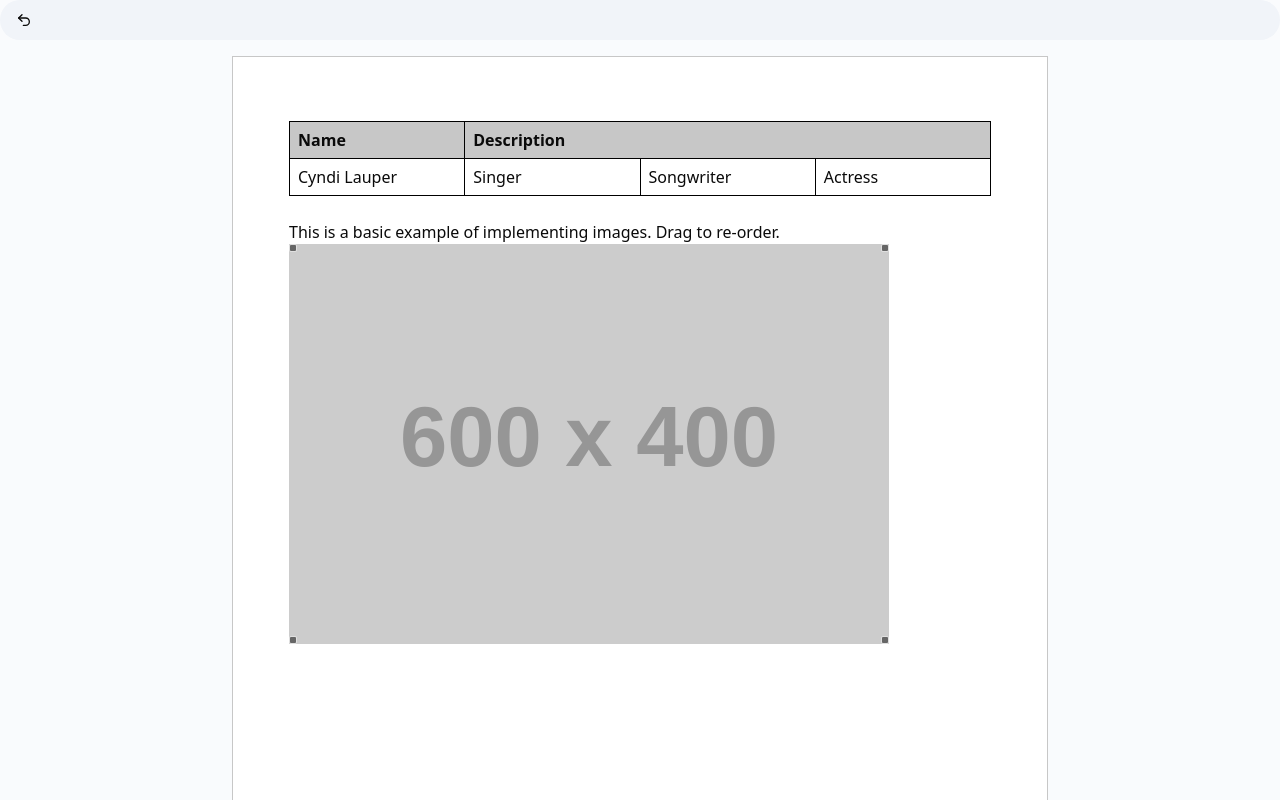
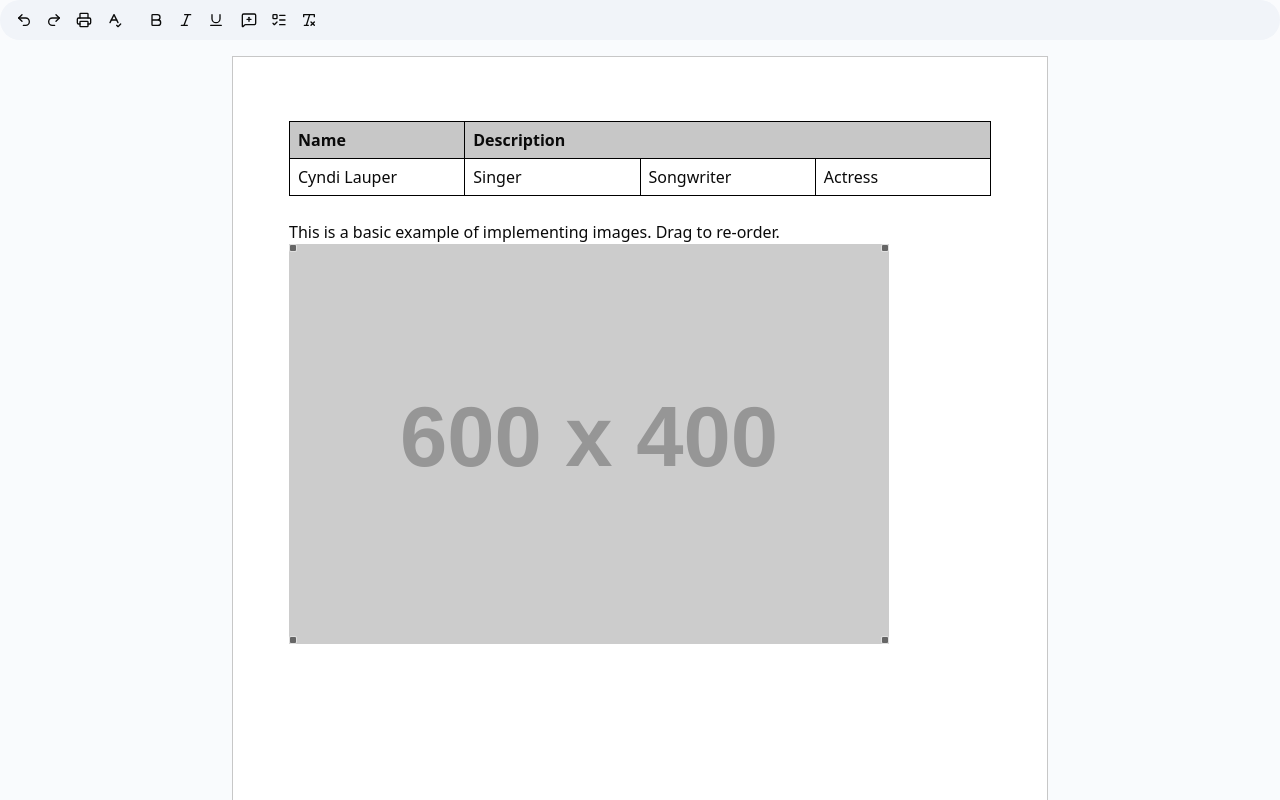
Before and after one commit to DrakeGoCoding/google-docs-clone, a Next.js app: page /documents/1 in a window 1280 px wide. Shown: the top 800 px of the page. Built offline with nearby package versions, Linux system fonts and the light colour scheme.

Commit message:
complete editor tools

```diff
--- a/src/app/documents/[documentId]/toolbar.tsx
+++ b/src/app/documents/[documentId]/toolbar.tsx
@@ -1,7 +1,20 @@
 'use client';
 
-import { LucideIcon, Undo2Icon } from 'lucide-react';
+import {
+	BoldIcon,
+	ItalicIcon,
+	ListTodoIcon,
+	LucideIcon,
+	MessageSquarePlusIcon,
+	PrinterIcon,
+	Redo2Icon,
+	RemoveFormattingIcon,
+	SpellCheckIcon,
+	UnderlineIcon,
+	Undo2Icon,
+} from 'lucide-react';
 
+import { Separator } from '@/components/ui/separator';
 import { cn } from '@/lib/utils';
 import useEditorStore from '@/store/use-editor-store';
 
@@ -14,7 +27,7 @@ function ToolbarButton({ onClick, isActive, icon: Icon }: ToolbarButtonProps) {
   return (
     <button
       className={cn(
-        'text-sm h-7 min-w-7 flex items-center justify-center rounded-sm hover:bg-neutral-200/80',
+        'text-sm h-7 min-w-7 flex items-center justify-center rounded-sm hover:bg-neutral-200/80 cursor-pointer',
         isActive && 'bg-neutral-200/80'
       )}
       onClick={onClick}
@@ -37,7 +50,67 @@ function Toolbar() {
       {
         label: 'Undo',
         icon: Undo2Icon,
-        onClick: () => editor?.commands.undo(),
+        onClick: () => editor?.chain().focus().undo().run(),
+      },
+      {
+        label: 'Redo',
+        icon: Redo2Icon,
+        onClick: () => editor?.chain().focus().redo().run(),
+      },
+      {
+        label: 'Print',
+        icon: PrinterIcon,
+        onClick: () => window.print(),
+      },
+      {
+        label: 'Spell Check',
+        icon: SpellCheckIcon,
+        onClick: () => {
+          const current = editor?.view.dom.getAttribute('spellcheck');
+          editor?.view.dom.setAttribute(
+            'spellcheck',
+            current === 'true' ? 'false' : 'true'
+          );
+        },
+      },
+    ],
+    [
+      {
+        label: 'Bold',
+        icon: BoldIcon,
+        isActive: editor?.isActive('bold'),
+        onClick: () => editor?.chain().focus().toggleBold().run(),
+      },
+      {
+        label: 'Italic',
+        icon: ItalicIcon,
+        isActive: editor?.isActive('italic'),
+        onClick: () => editor?.chain().focus().toggleItalic().run(),
+      },
+      {
+        label: 'Underline',
+        icon: UnderlineIcon,
+        isActive: editor?.isActive('underline'),
+        onClick: () => editor?.chain().focus().toggleUnderline().run(),
+      },
+    ],
+    [
+      {
+        label: 'Comment',
+        icon: MessageSquarePlusIcon,
+        isActive: false,
+        onClick: () => console.log('TODO: Comment'),
+      },
+      {
+        label: 'List Todo',
+        icon: ListTodoIcon,
+        isActive: editor?.isActive('taskList'),
+        onClick: () => editor?.chain().focus().toggleTaskList().run(),
+      },
+      {
+        label: 'Remove Formatting',
+        icon: RemoveFormattingIcon,
+        onClick: () => editor?.chain().focus().unsetAllMarks().run(),
       },
     ],
   ];
@@ -47,6 +120,26 @@ function Toolbar() {
       {sections[0].map((item) => (
         <ToolbarButton key={item.label} {...item} />
       ))}
+      <Separator orientation="vertical" className="h-6 bg-neutral-300" />
+      {/* TODO: Font Family */}
+      <Separator orientation="vertical" className="h-6 bg-neutral-300" />
+      {/* TODO: Heading */}
+      <Separator orientation="vertical" className="h-6 bg-neutral-300" />
+      {/* TODO: Font size */}
+      <Separator orientation="vertical" className="h-6 bg-neutral-300" />
+      {sections[1].map((item) => (
+        <ToolbarButton key={item.label} {...item} />
+      ))}
+      {/* TODO: Text color */}
+      {/* TODO: Highlight color */}
+      <Separator orientation="vertical" className="h-6 bg-neutral-300" />
+      {/* TODO: Link */}
+      {/* TODO: Image */}
+      {/* TODO: Line height */}
+      {/* TODO: List */}
+      {sections[2].map((item) => (
+        <ToolbarButton key={item.label} {...item} />
+      ))}
     </div>
   );
 }
```
